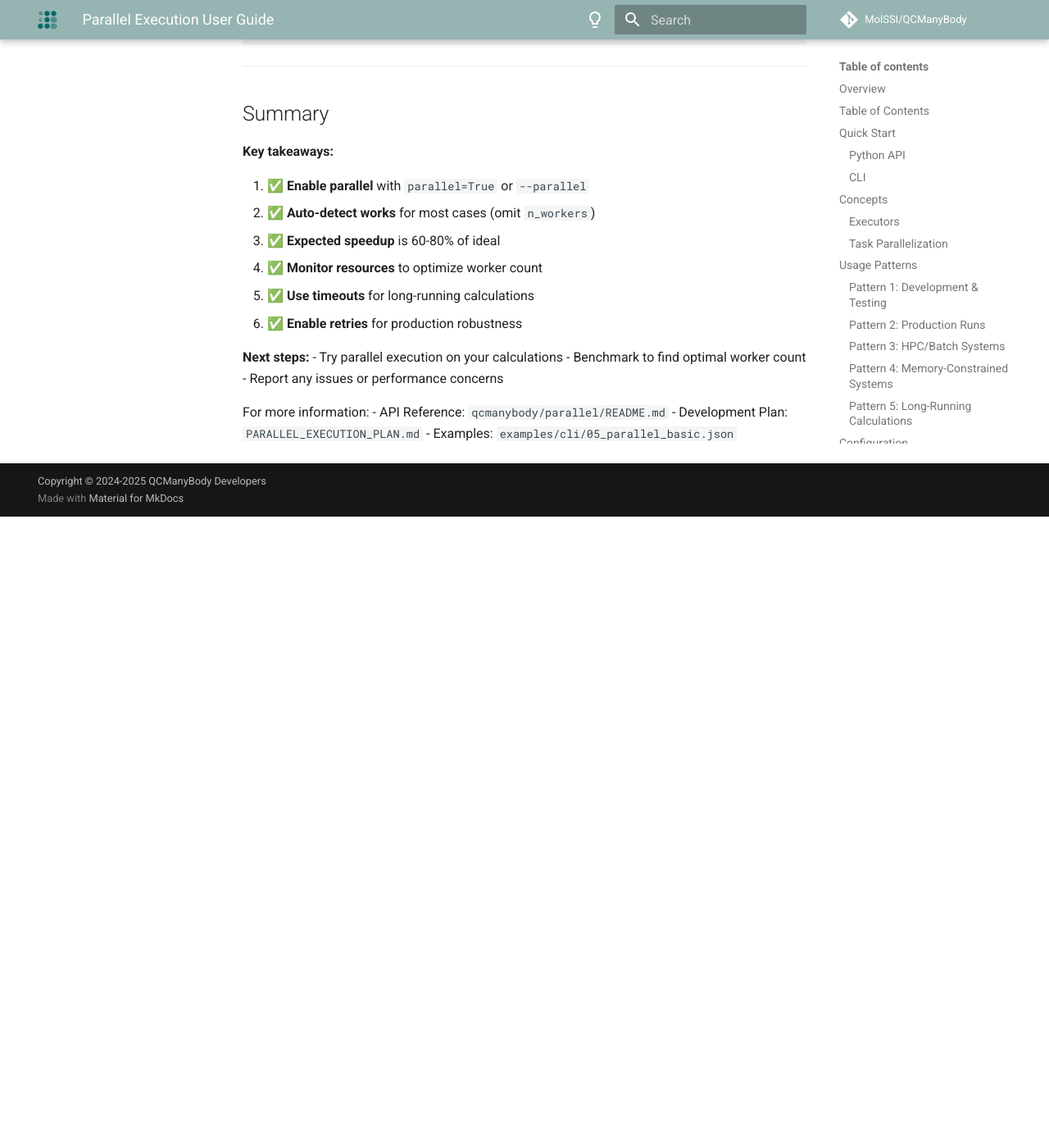
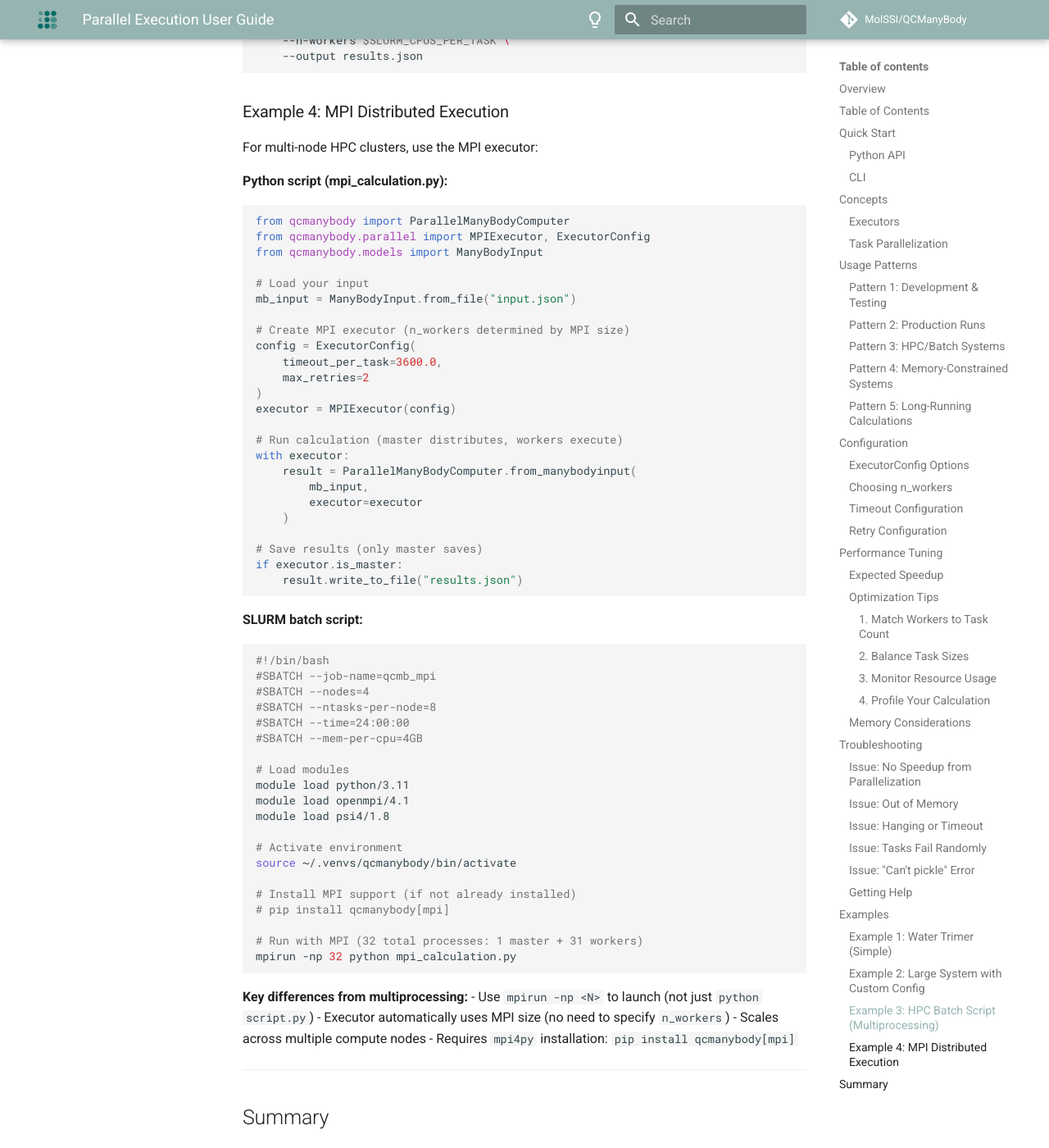
Before and after one commit to MolSSI/QCManyBody, an MkDocs documentation site: the page built from docs/parallel_execution_guide.md, in a window 1280 px wide and 1400 px high, scrolled down 12221 px. Shown: the whole window at 82% size. Built offline with MkDocs 1.6.1 and Material for MkDocs 9.7.7, drawn with Linux system fonts in a browser that asks for light colours; comment, search, counter and statistics services are not loaded; before the commit the page ends 12851 px from its top, so only the background shows below that; some of the changed text lies outside the part shown.

Commit message:
Update documentation to reflect MPI executor is fully implemented
The MPI executor has been fully implemented with a complete master-worker
architecture, but documentation incorrectly stated it was "coming soon" or
"planned for Milestone 6". This commit updates all relevant documentation
to accurately reflect the current implementation status.

Changes:
- Update qcmanybody/parallel/README.md: Mark MPIExecutor as complete
- Update docs/parallel_execution_guide.md: Remove "planned" status, add MPI example
- Update PARALLEL_MODULE_SUMMARY.md: Move MPI to "Recently Completed"
- Update PARALLEL_EXECUTION_PLAN.md: Mark Milestone 6 and Epic 4 as complete
- Update mpi.py: Change header comments from "skeleton" to "complete"

The MPI executor provides:
- Master-worker task distribution
- Dynamic load balancing
- Comprehensive error handling
- Progress tracking
- Graceful shutdown

Future enhancements remain: fault tolerance, non-blocking communication,
and performance benchmarking.

````diff
--- a/docs/parallel_execution_guide.md
+++ b/docs/parallel_execution_guide.md
@@ -93,10 +93,11 @@ Executors manage how tasks are executed:
   - Pros: True parallelism, scales with CPU cores
   - Cons: Process overhead, requires pickleable data
 
-- **MPIExecutor** *(planned for Milestone 6)*: Distributed execution across nodes
+- **MPIExecutor**: Distributed execution across nodes using MPI
   - Use for: HPC clusters, very large calculations
-  - Pros: Scales to hundreds of cores
-  - Cons: Requires MPI setup, more complex
+  - Pros: Scales to hundreds of cores, efficient inter-node communication
+  - Cons: Requires MPI setup (mpi4py), batch system configuration
+  - Installation: `pip install qcmanybody[mpi]`
 
 ### Task Parallelization
 
@@ -584,7 +585,7 @@ result = ParallelManyBodyComputer.from_manybodyinput(
 )
 ```
 
-### Example 3: HPC Batch Script
+### Example 3: HPC Batch Script (Multiprocessing)
 
 ```bash
 #!/bin/bash
@@ -609,6 +610,68 @@ qcmanybody run input.json \
     --output results.json
 ```
 
+### Example 4: MPI Distributed Execution
+
+For multi-node HPC clusters, use the MPI executor:
+
+**Python script (mpi_calculation.py):**
+```python
+from qcmanybody import ParallelManyBodyComputer
+from qcmanybody.parallel import MPIExecutor, ExecutorConfig
+from qcmanybody.models import ManyBodyInput
+
+# Load your input
+mb_input = ManyBodyInput.from_file("input.json")
+
+# Create MPI executor (n_workers determined by MPI size)
+config = ExecutorConfig(
+    timeout_per_task=3600.0,
+    max_retries=2
+)
+executor = MPIExecutor(config)
+
+# Run calculation (master distributes, workers execute)
+with executor:
+    result = ParallelManyBodyComputer.from_manybodyinput(
+        mb_input,
+        executor=executor
+    )
+
+# Save results (only master saves)
+if executor.is_master:
+    result.write_to_file("results.json")
+```
+
+**SLURM batch script:**
+```bash
+#!/bin/bash
+#SBATCH --job-name=qcmb_mpi
+#SBATCH --nodes=4
+#SBATCH --ntasks-per-node=8
+#SBATCH --time=24:00:00
+#SBATCH --mem-per-cpu=4GB
+
+# Load modules
+module load python/3.11
+module load openmpi/4.1
+module load psi4/1.8
+
+# Activate environment
+source ~/.venvs/qcmanybody/bin/activate
+
+# Install MPI support (if not already installed)
+# pip install qcmanybody[mpi]
+
+# Run with MPI (32 total processes: 1 master + 31 workers)
+mpirun -np 32 python mpi_calculation.py
+```
+
+**Key differences from multiprocessing:**
+- Use `mpirun -np <N>` to launch (not just `python script.py`)
+- Executor automatically uses MPI size (no need to specify `n_workers`)
+- Scales across multiple compute nodes
+- Requires `mpi4py` installation: `pip install qcmanybody[mpi]`
+
 ---
 
 ## Summary
````
Also changed, not shown: PARALLEL_EXECUTION_PLAN.md (+78 -76 lines), PARALLEL_MODULE_SUMMARY.md (+7 -1 lines), qcmanybody/parallel/README.md (+5 -5 lines), 1 other file.
